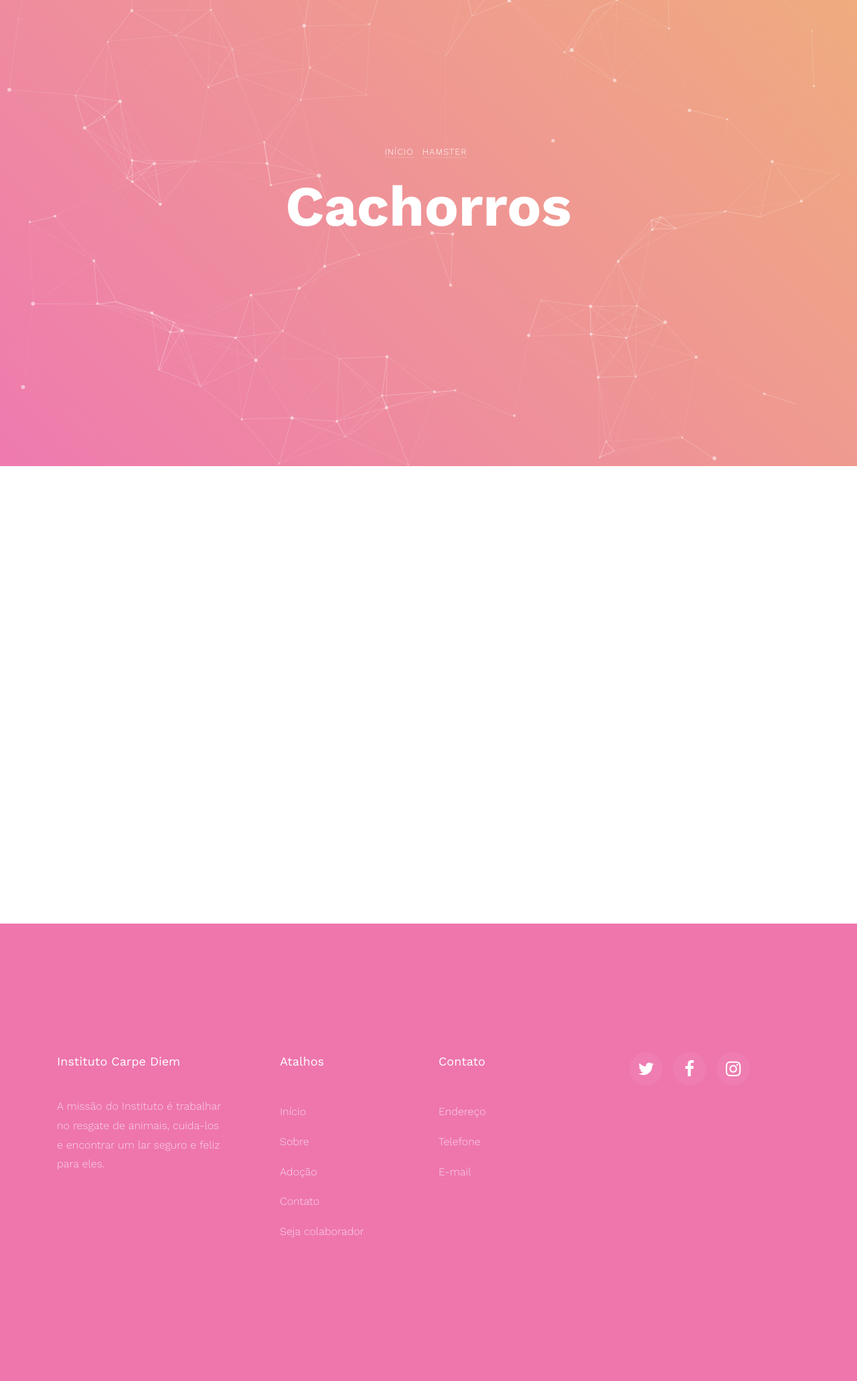
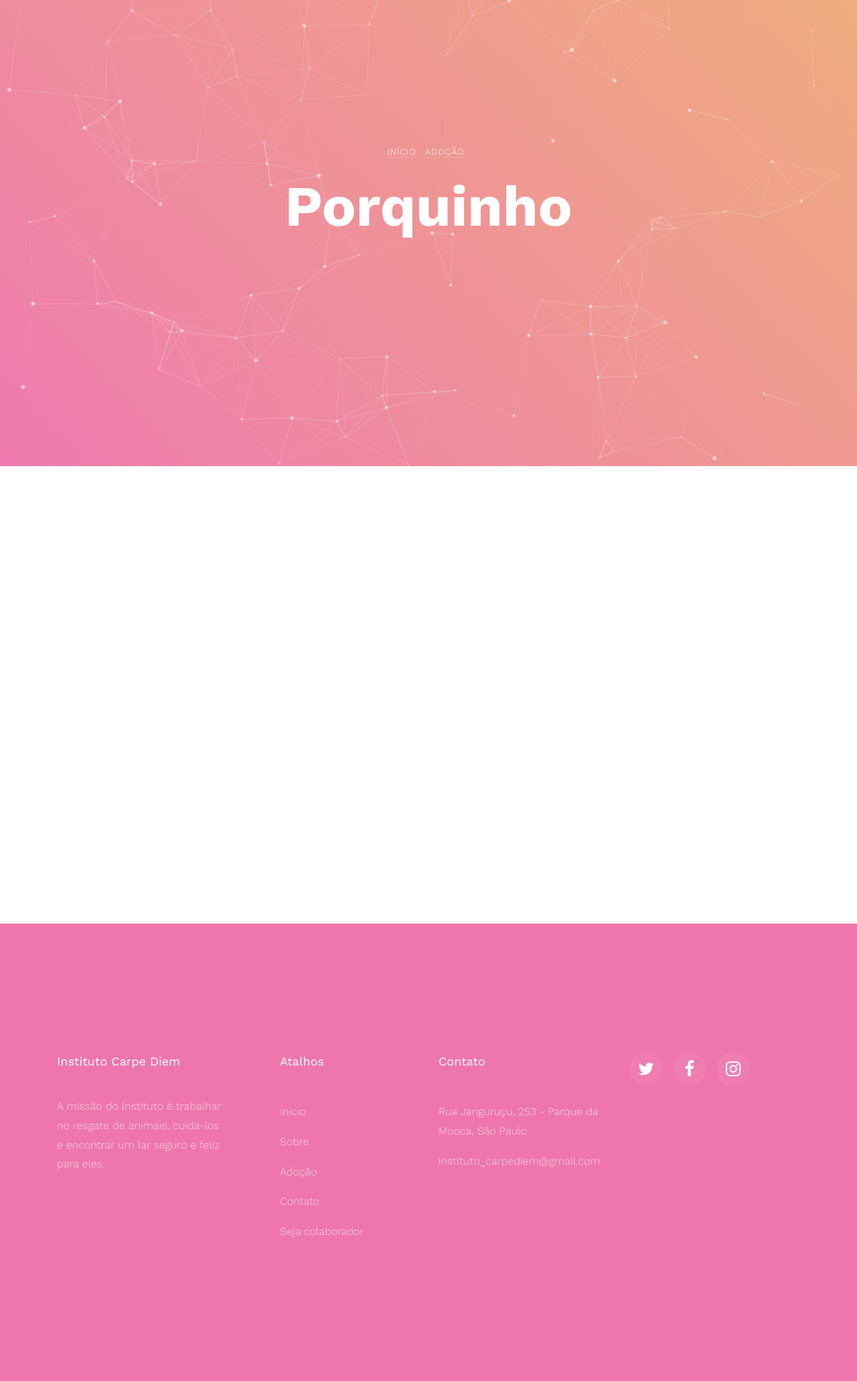
Before and after one commit to JullianaNunes/Carpe_Diem, a Django app: page /porquinho/ in a window 1280 px wide. Shown: the part 104-2166 px from the top of the page at 67% size. Run offline with Django 3.2, Linux system fonts and the light colour scheme; some libraries are stand-ins or nearby versions; some web fonts are replaced.

Commit message:
Alteração na tela de contato e no footer

```diff
--- a/mysite2/snipp/templates/snipp/cachorro.html
+++ b/mysite2/snipp/templates/snipp/cachorro.html
@@ -11,7 +11,7 @@
   <div class="container">
     <div class="row no-gutters slider-text align-items-center justify-content-center" data-scrollax-parent="true">
       <div class="col-md-6 text-center" data-scrollax=" properties: { translateY: '70%' }">
-        <p class="breadcrumbs" data-scrollax="properties: { translateY: '30%', opacity: 1.6 }"><span class="mr-2"><a href="{% url 'Inicial' %}">Início</a></span> <span class="mr-2"><a href="{% url 'Hamster' %}">Hamster</a></span></p>
+        <p class="breadcrumbs" data-scrollax="properties: { translateY: '30%', opacity: 1.6 }"><span class="mr-2"><a href="{% url 'Inicial' %}">Início</a></span> <span class="mr-2"><a href="{% url 'Adocao' %}">Adoção</a></span></p>
         <h1 class="mb-3 bread" data-scrollax="properties: { translateY: '30%', opacity: 1.6 }">Cachorros</h1>
       </div>
      </div>
--- a/mysite2/snipp/templates/snipp/footer.html
+++ b/mysite2/snipp/templates/snipp/footer.html
@@ -24,9 +24,9 @@
         <div class="ftco-footer-widget mb-4">
           <h2 class="ftco-heading-2">Contato</h2>
           <ul class="list-unstyled">
-            <li><a href="#" class="py-2 d-block">Endereço</a></li>
-            <li><a href="#" class="py-2 d-block">Telefone</a></li>
-            <li><a href="#" class="py-2 d-block">E-mail</a></li>
+            <li><a href="#" class="py-2 d-block">Rua Janguruçu,
+              253 - Parque da Mooca, São Paulo</a></li>
+            <li><a href="#" class="py-2 d-block">instituto_carpediem@gmail.com</a></li>
           </ul>
         </div>
       </div>
--- a/mysite2/snipp/templates/snipp/hamster.html
+++ b/mysite2/snipp/templates/snipp/hamster.html
@@ -11,7 +11,7 @@
   <div class="container">
     <div class="row no-gutters slider-text align-items-center justify-content-center" data-scrollax-parent="true">
       <div class="col-md-6 text-center" data-scrollax=" properties: { translateY: '70%' }">
-        <p class="breadcrumbs" data-scrollax="properties: { translateY: '30%', opacity: 1.6 }"><span class="mr-2"><a href="{% url 'Inicial' %}">Início</a></span> <span class="mr-2"><a href="{% url 'Cachorro' %}">Cachorros</a></span></p>
+        <p class="breadcrumbs" data-scrollax="properties: { translateY: '30%', opacity: 1.6 }"><span class="mr-2"><a href="{% url 'Inicial' %}">Início</a></span> <span class="mr-2"><a href="{% url 'Adocao' %}">Adoção</a></span></p>
         <h1 class="mb-3 bread" data-scrollax="properties: { translateY: '30%', opacity: 1.6 }">Hamster</h1>
       </div>
     </div>
--- a/mysite2/snipp/templates/snipp/inicial.html
+++ b/mysite2/snipp/templates/snipp/inicial.html
@@ -73,9 +73,9 @@
 
 <!-- Mapa -->
 <section id="contact" class="map">
-  <iframe width="100%" height="100%" frameborder="0" scrolling="no" marginheight="0" marginwidth="0" src="https://maps.google.com/maps?f=q&amp;source=s_q&amp;hl=en&amp;geocode=&amp;q=Twitter,+Inc.,+Market+Street,+San+Francisco,+CA&amp;aq=0&amp;oq=twitter&amp;sll=28.659344,-81.187888&amp;sspn=0.128789,0.264187&amp;ie=UTF8&amp;hq=Twitter,+Inc.,+Market+Street,+San+Francisco,+CA&amp;t=m&amp;z=15&amp;iwloc=A&amp;output=embed"></iframe><br/>
+  <iframe width="100%" height="100%" frameborder="0" scrolling="no" marginheight="0" marginwidth="0" src="https://www.google.com/maps/embed?pb=!1m18!1m12!1m3!1d3656.7658398368826!2d-46.592112485021914!3d-23.576851984675184!2m3!1f0!2f0!3f0!3m2!1i1024!2i768!4f13.1!3m3!1m2!1s0x94ce5c06c1d1bffb%3A0x4a1af4f7a2b84b71!2sRua%20Janguru%C3%A7u%2C%20253%20-%20Parque%20da%20Mooca%2C%20S%C3%A3o%20Paulo%20-%20SP%2C%2003125-020!5e0!3m2!1spt-BR!2sbr!4v1591140225238!5m2!1spt-BR!2sbr"></iframe><br/>
   <small>
-    <a href="https://maps.google.com/maps?f=q&amp;source=embed&amp;hl=en&amp;geocode=&amp;q=Twitter,+Inc.,+Market+Street,+San+Francisco,+CA&amp;aq=0&amp;oq=twitter&amp;sll=28.659344,-81.187888&amp;sspn=0.128789,0.264187&amp;ie=UTF8&amp;hq=Twitter,+Inc.,+Market+Street,+San+Francisco,+CA&amp;t=m&amp;z=15&amp;iwloc=A"></a>
+    <a href="https://www.google.com/maps/embed?pb=!1m18!1m12!1m3!1d3656.7658398368826!2d-46.592112485021914!3d-23.576851984675184!2m3!1f0!2f0!3f0!3m2!1i1024!2i768!4f13.1!3m3!1m2!1s0x94ce5c06c1d1bffb%3A0x4a1af4f7a2b84b71!2sRua%20Janguru%C3%A7u%2C%20253%20-%20Parque%20da%20Mooca%2C%20S%C3%A3o%20Paulo%20-%20SP%2C%2003125-020!5e0!3m2!1spt-BR!2sbr!4v1591140225238!5m2!1spt-BR!2sbr"></a>
   </small>
 </section>
 <!-- Mapa -->
--- a/mysite2/snipp/templates/snipp/navbar.html
+++ b/mysite2/snipp/templates/snipp/navbar.html
@@ -16,7 +16,6 @@
               <a class="dropdown-item" href="{% url 'Hamster' %}">Hamster</a>
               <a class="dropdown-item" href="{% url 'Cachorro' %}">Cachorro</a>
               <a class="dropdown-item" href="{% url 'Porquinho' %}">Porquinho</a>
-
             </div>
         </li>
         <li class="nav-item"><a href="{% url 'Contato' %}" class="nav-link">Contato</a></li>
--- a/mysite2/snipp/templates/snipp/porquinho.html
+++ b/mysite2/snipp/templates/snipp/porquinho.html
@@ -12,8 +12,8 @@
   <div class="container">
     <div class="row no-gutters slider-text align-items-center justify-content-center" data-scrollax-parent="true">
       <div class="col-md-6 text-center" data-scrollax=" properties: { translateY: '70%' }">
-        <p class="breadcrumbs" data-scrollax="properties: { translateY: '30%', opacity: 1.6 }"><span class="mr-2"><a href="{% url 'Inicial' %}">Início</a></span> <span class="mr-2"><a href="{% url 'Cachorro' %}">Cachorros</a></span></p>
-        <h1 class="mb-3 bread" data-scrollax="properties: { translateY: '30%', opacity: 1.6 }">Hamster</h1>
+        <p class="breadcrumbs" data-scrollax="properties: { translateY: '30%', opacity: 1.6 }"><span class="mr-2"><a href="{% url 'Inicial' %}">Início</a></span> <span class="mr-2"><a href="{% url 'Adocao' %}">Adoção</a></span></p>
+        <h1 class="mb-3 bread" data-scrollax="properties: { translateY: '30%', opacity: 1.6 }">Porquinho</h1>
       </div>
     </div>
   </div>
--- a/mysite2/snipp/urls.py
+++ b/mysite2/snipp/urls.py
@@ -12,5 +12,6 @@
     path('cachorro/', views.cachorro, name='Cachorro'),
     path('porquinho/', views.porquinho, name='Porquinho'),
     path('service/', views.service, name='Service'), # Para exemplo
-    path('emails/list/', views.lista_colaborador, name='Emails')
+    path('emails/list/', views.lista_colaborador, name='Emails'),
+    path('contato/list/', views.lista_contato, name='Lista_contatos')
 ]
--- a/mysite2/snipp/views.py
+++ b/mysite2/snipp/views.py
@@ -10,7 +10,18 @@
     return render(request, 'snipp/base.html')
 
 def contato(request):
-    return render(request, 'snipp/contato.html')
+    form = Contato_save(request.GET)
+    if form.is_valid():
+        form.save()
+       # return redirect('Contato')
+    return render(request, 'snipp/contato.html', {'form':form})
+
+def lista_contato(request):
+
+    info_contatos = ModelEmail.objects.all()
+
+    return render(request, 'snipp/email_list.html', {'emails': emails})
+    #import pdb; pdb.set_trace()
 
 def sobre(request):
     return render(request, 'snipp/sobre.html')
@@ -27,7 +38,7 @@
     emails = ModelEmail.objects.all()
 
     return render(request, 'snipp/email_list.html', {'emails': emails})
-    import pdb; pdb.set_trace()
+    #import pdb; pdb.set_trace()
 
 def adocao(request):
     return render(request, 'snipp/adocao.html')
@@ -39,8 +50,7 @@
     return render(request, 'snipp/cachorro.html')
 
 def porquinho(request):
-    return render(request, 'snipp/cachorro.html')
-
+    return render(request, 'snipp/porquinho.html')
 
 def service(request):
     return render(request, 'snipp/services.html')
```
Also changed, not shown: mysite2/snipp/models.py (+7 -0 lines), mysite2/snipp/templates/snipp/contato.html (+13 -8 lines), mysite2/snipp/templates/snipp/contato_list.html (added, +35 -0 lines).
